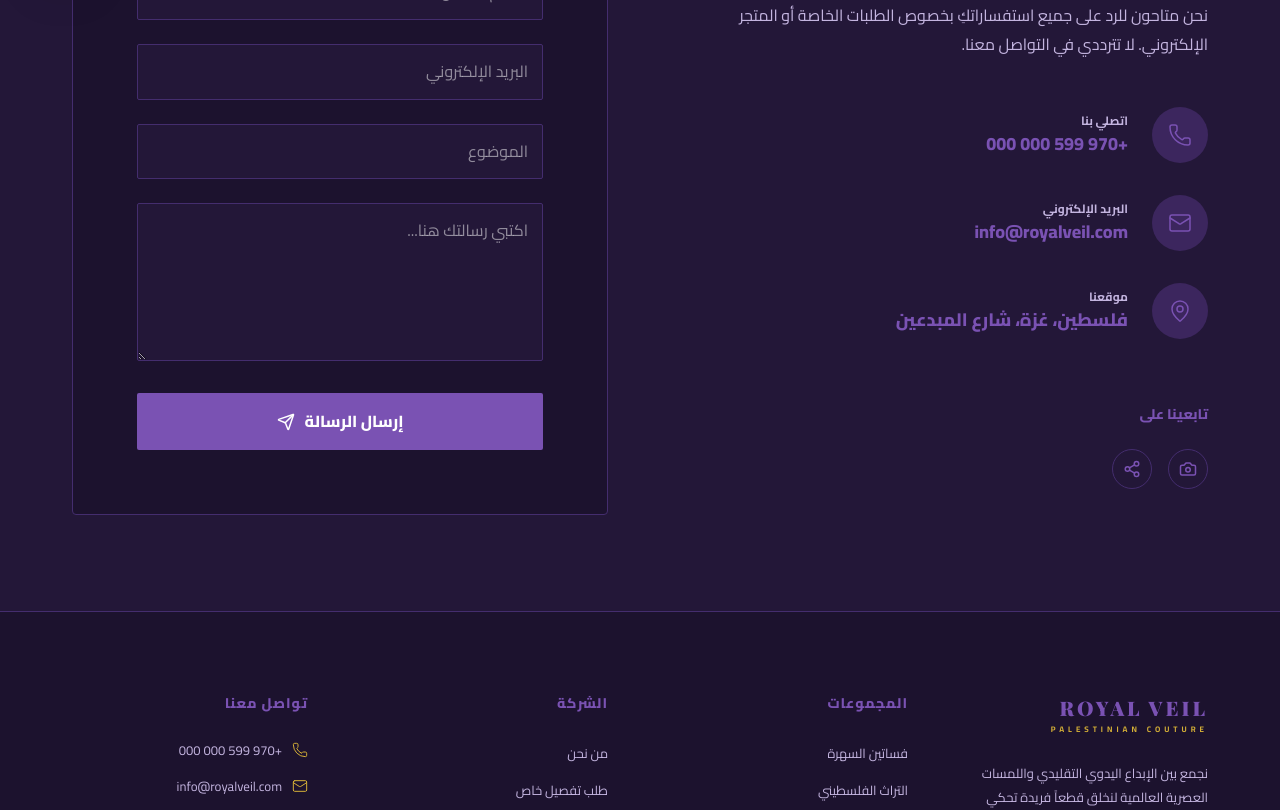
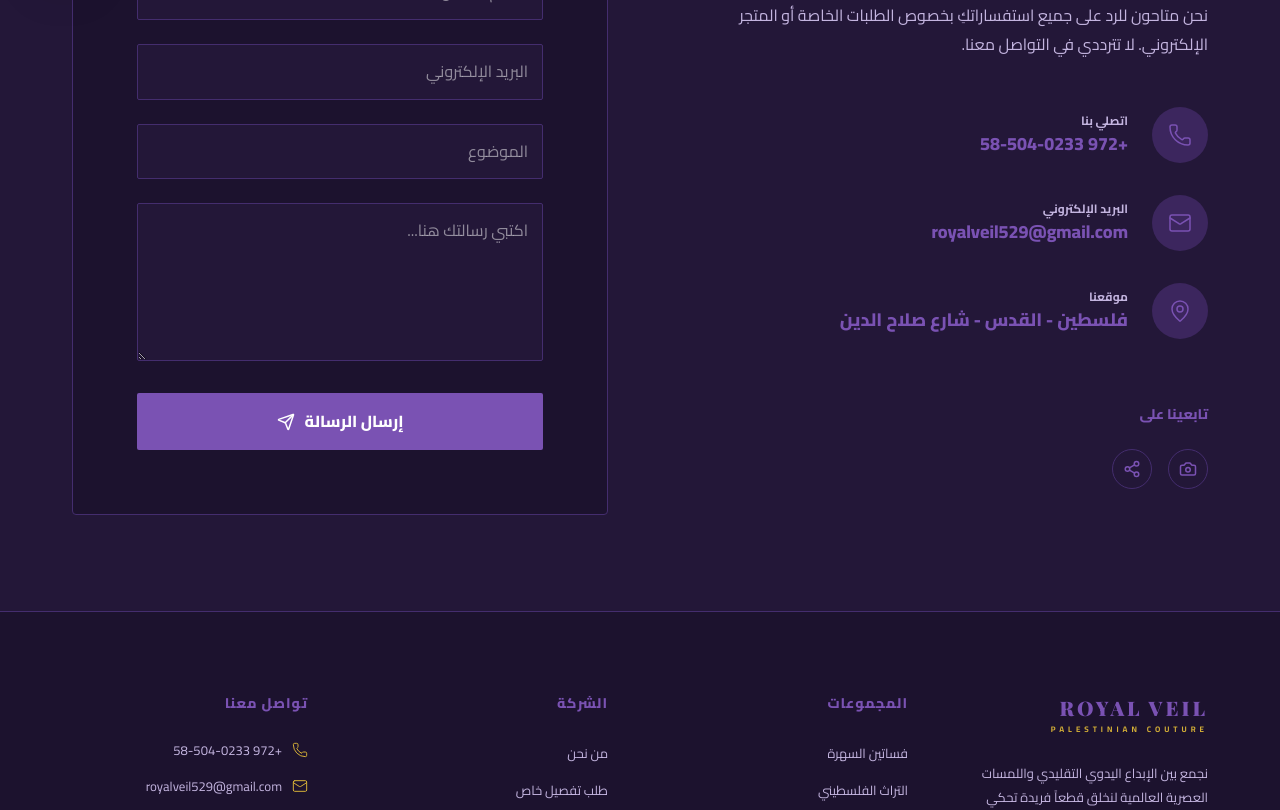
Before and after one commit to fahmyelmatry2030-lgtm/Royal-Veil, a React (Vite) app: page /contact in a window 1280 px wide. Shown: the part 800-1610 px from the top of the page. Built offline with nearby package versions, Linux system fonts and the light colour scheme; a web font is replaced by a local one.

Commit message:
fix: update contact details

```diff
--- a/src/components/Footer.jsx
+++ b/src/components/Footer.jsx
@@ -50,13 +50,13 @@ const Footer = () => {
             <h4 style={{ fontSize: '14px', fontWeight: '800', marginBottom: '25px', letterSpacing: '1px', color: 'var(--primary-purple)' }}>تواصل معنا</h4>
             <ul style={{ listStyle: 'none', padding: 0, display: 'flex', flexDirection: 'column', gap: '15px' }}>
               <li style={{ display: 'flex', alignItems: 'center', gap: '10px', fontSize: '13px', color: 'var(--text-muted)' }}>
-                <Phone size={16} strokeWidth={1.5} color="var(--accent-gold)" /> +970 599 000 000
+                <Phone size={16} strokeWidth={1.5} color="var(--accent-gold)" /> +972 58-504-0233
               </li>
               <li style={{ display: 'flex', alignItems: 'center', gap: '10px', fontSize: '13px', color: 'var(--text-muted)' }}>
-                <Mail size={16} strokeWidth={1.5} color="var(--accent-gold)" /> info@royalveil.com
+                <Mail size={16} strokeWidth={1.5} color="var(--accent-gold)" /> royalveil529@gmail.com
               </li>
               <li style={{ display: 'flex', alignItems: 'center', gap: '10px', fontSize: '13px', color: 'var(--text-muted)' }}>
-                <MapPin size={16} strokeWidth={1.5} color="var(--accent-gold)" /> فلسطين، غزة
+                <MapPin size={16} strokeWidth={1.5} color="var(--accent-gold)" /> فلسطين - القدس - شارع صلاح الدين
               </li>
             </ul>
           </div>
--- a/src/pages/Contact.jsx
+++ b/src/pages/Contact.jsx
@@ -37,7 +37,7 @@ const Contact = () => {
                   </div>
                   <div>
                     <p style={{ fontSize: '12px', color: 'var(--text-muted)', fontWeight: '700', textTransform: 'uppercase' }}>اتصلي بنا</p>
-                    <p style={{ fontSize: '18px', fontWeight: '800', color: 'var(--primary-purple)' }}>+970 599 000 000</p>
+                    <p style={{ fontSize: '18px', fontWeight: '800', color: 'var(--primary-purple)' }}>+972 58-504-0233</p>
                   </div>
                 </div>
 
@@ -47,7 +47,7 @@ const Contact = () => {
                   </div>
                   <div>
                     <p style={{ fontSize: '12px', color: 'var(--text-muted)', fontWeight: '700', textTransform: 'uppercase' }}>البريد الإلكتروني</p>
-                    <p style={{ fontSize: '18px', fontWeight: '800', color: 'var(--primary-purple)' }}>info@royalveil.com</p>
+                    <p style={{ fontSize: '18px', fontWeight: '800', color: 'var(--primary-purple)' }}>royalveil529@gmail.com</p>
                   </div>
                 </div>
 
@@ -57,7 +57,7 @@ const Contact = () => {
                   </div>
                   <div>
                     <p style={{ fontSize: '12px', color: 'var(--text-muted)', fontWeight: '700', textTransform: 'uppercase' }}>موقعنا</p>
-                    <p style={{ fontSize: '18px', fontWeight: '800', color: 'var(--primary-purple)' }}>فلسطين، غزة، شارع المبدعين</p>
+                    <p style={{ fontSize: '18px', fontWeight: '800', color: 'var(--primary-purple)' }}>فلسطين - القدس - شارع صلاح الدين</p>
                   </div>
                 </div>
               </div>
```
